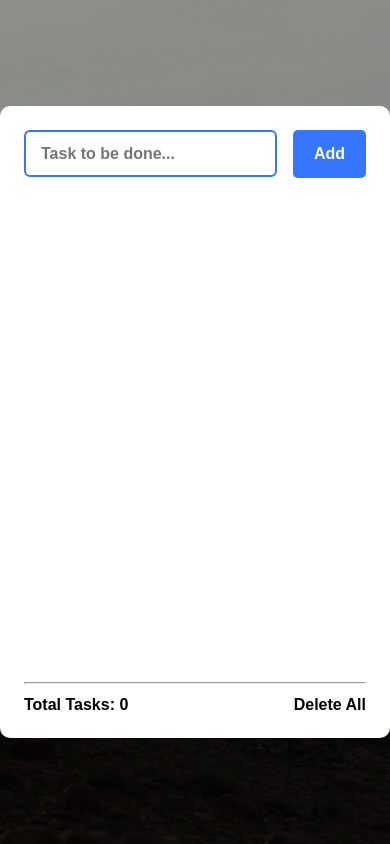
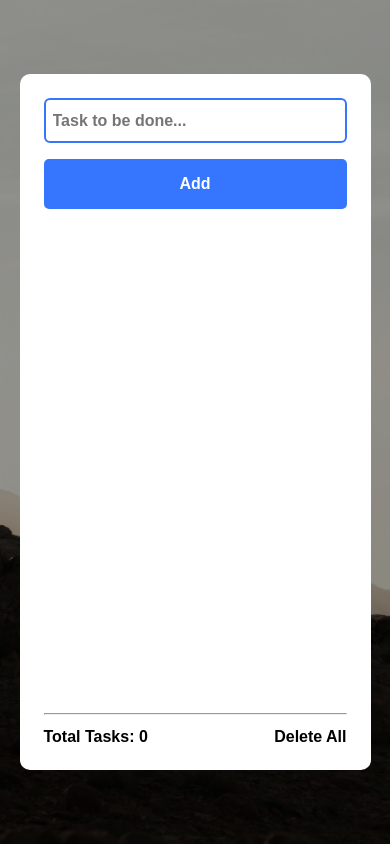
Before and after one commit to Saytara2001/Front-End-Projects, a plain HTML site: page To Do List/index.html in a window 390 px wide. Drawn offline with Linux system fonts and the light colour scheme.

Commit message:
Add files via upload

```diff
--- a/To Do List/scss/styles.scss
+++ b/To Do List/scss/styles.scss
@@ -32,12 +32,13 @@ main {
     #container-input {
       width: 100%;
       display: flex;
+      flex-wrap: wrap;
       align-items: center;
       gap: 1rem;
       justify-content: space-between;
       margin-bottom: 1rem;
-      height: 3rem;
       input {
+        width: 100%;
         flex: 6;
         height: 1.5rem;
         font-size: 1rem;
@@ -45,14 +46,15 @@ main {
         padding: 1.4rem 1rem;
         border: 1px solid $gray;
         border-radius: 5px;
-        // transition: color 5.5s ease-in-out;
+        transition: outline 0.2s ease-in-out;
         &:focus {
           outline-color: $blue;
         }
       }
       button {
+        width: 100%;
         flex: 2;
-        height: 100%;
+        padding: 1rem;
         font-size: 1rem;
         background-color: $blue;
         color: $white;
@@ -63,7 +65,6 @@ main {
           background-color: lighten($color: $blue, $amount: 2);
           cursor: pointer;
         }
-        // padding: 0.5rem 1rem;
       }
     }
     #tasks-list {
@@ -139,6 +140,15 @@ main {
         }
       }
     }
+    @media only screen and (max-width: 500px) {
+      width: 90%;
+      #container-input {
+        flex-direction: column;
+        input {
+          padding: 0.8rem 0.5rem;
+        }
+      }
+    }
   }
   hr {
     margin-top: 0.5rem;
```
Also changed, not shown: To Do List/css/styles.css.
